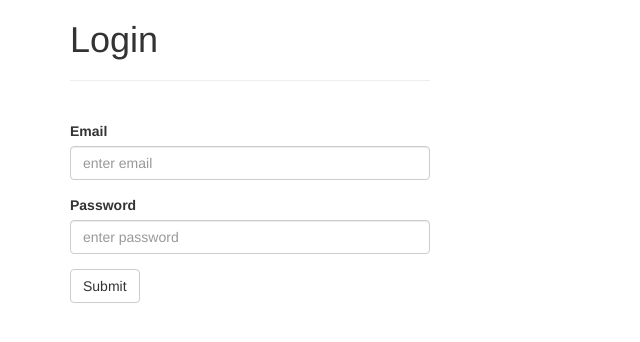
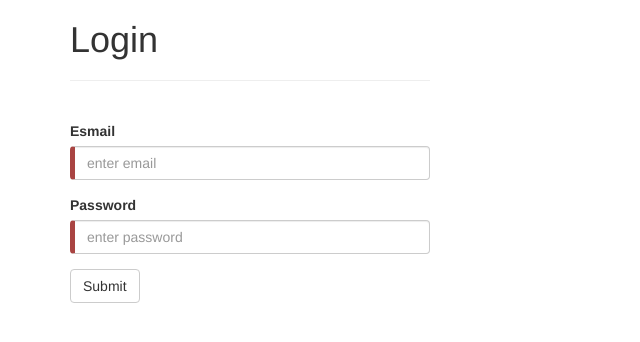
Before and after one commit to nnguyen01/EPLWebApp, an Angular app: page /login in a window 1280 px wide. Shown: the top 342 px of the page, without its empty margins (0-640 px from the left). Built offline with nearby package versions, Linux system fonts and the light colour scheme.

Commit message:
Added blank error messages

```diff
--- a/src/app/components/login/login.component.css
+++ b/src/app/components/login/login.component.css
@@ -0,0 +1,7 @@
+.ng-valid[required], .ng-valid.required  {
+    border-left: 5px solid #42A948; /* green */
+}
+
+  .ng-invalid:not(form)  {
+    border-left: 5px solid #a94442; /* red */
+}
--- a/src/app/components/login/login.component.html
+++ b/src/app/components/login/login.component.html
@@ -1,15 +1,24 @@
 <div class="row">
   <div class="col-md-4">
     <h1>Login</h1>
-      <hr><br>
-      <form (ngSubmit)="onLogin()" novalidate>
+    <hr>
+    <br>
+    <form #Login="ngForm" (ngSubmit)="onLogin(Login)" novalidate>
       <div class="form-group">
-         <label for="email">Email</label>
-         <input type="text" class="form-control" id="email" placeholder="enter email" [(ngModel)]="user.email" name="email" required>
+        <label for="email">Esmail</label>
+        <input type="text" class="form-control" id="email" placeholder="enter email" required [(ngModel)]="user.email" name="email"
+          #email="ngModel">
+        <div [hidden]="email.valid || email.pristine" class="alert alert-danger">
+          Email is required
+        </div>
       </div>
       <div class="form-group">
         <label for="password">Password</label>
-         <input type="password" class="form-control" id="password" placeholder="enter password" [(ngModel)]="user.password" name="password" required>
+        <input type="password" class="form-control" id="password" placeholder="enter password" required [(ngModel)]="user.password"
+          name="password" #password="ngModel">
+        <div [hidden]="password.valid || password.pristine" class="alert alert-danger">
+          Password is required
+        </div>
       </div>
       <button type="submit" class="btn btn-default">Submit</button>
     </form>
--- a/src/app/components/login/login.component.ts
+++ b/src/app/components/login/login.component.ts
@@ -2,6 +2,7 @@ import { Component } from '@angular/core';
 import { Router } from '@angular/router';
 import { AuthService } from '../../services/auth.service';
 import { User } from '../../models/user';
+import { NgForm } from '@angular/forms/src/directives/ng_form';
 
 @Component({
   selector: 'login',
@@ -11,9 +12,11 @@ import { User } from '../../models/user';
 export class LoginComponent {
   user: User = new User();
   constructor(private router: Router, private auth: AuthService) {}
-  onLogin(): void {
+  onLogin(Login: NgForm): void {
+    if (Login.valid) {
       this.auth.login(this.user)
       .then((user) => {
+        //console.log(f.valid);
         localStorage.setItem('token', user.json().auth_token);
         //this.router.navigateByUrl('/status');
       })
@@ -22,3 +25,4 @@ export class LoginComponent {
       });
     }
   }
+}
```
Lines whose indentation alone changed are shown as unchanged.
